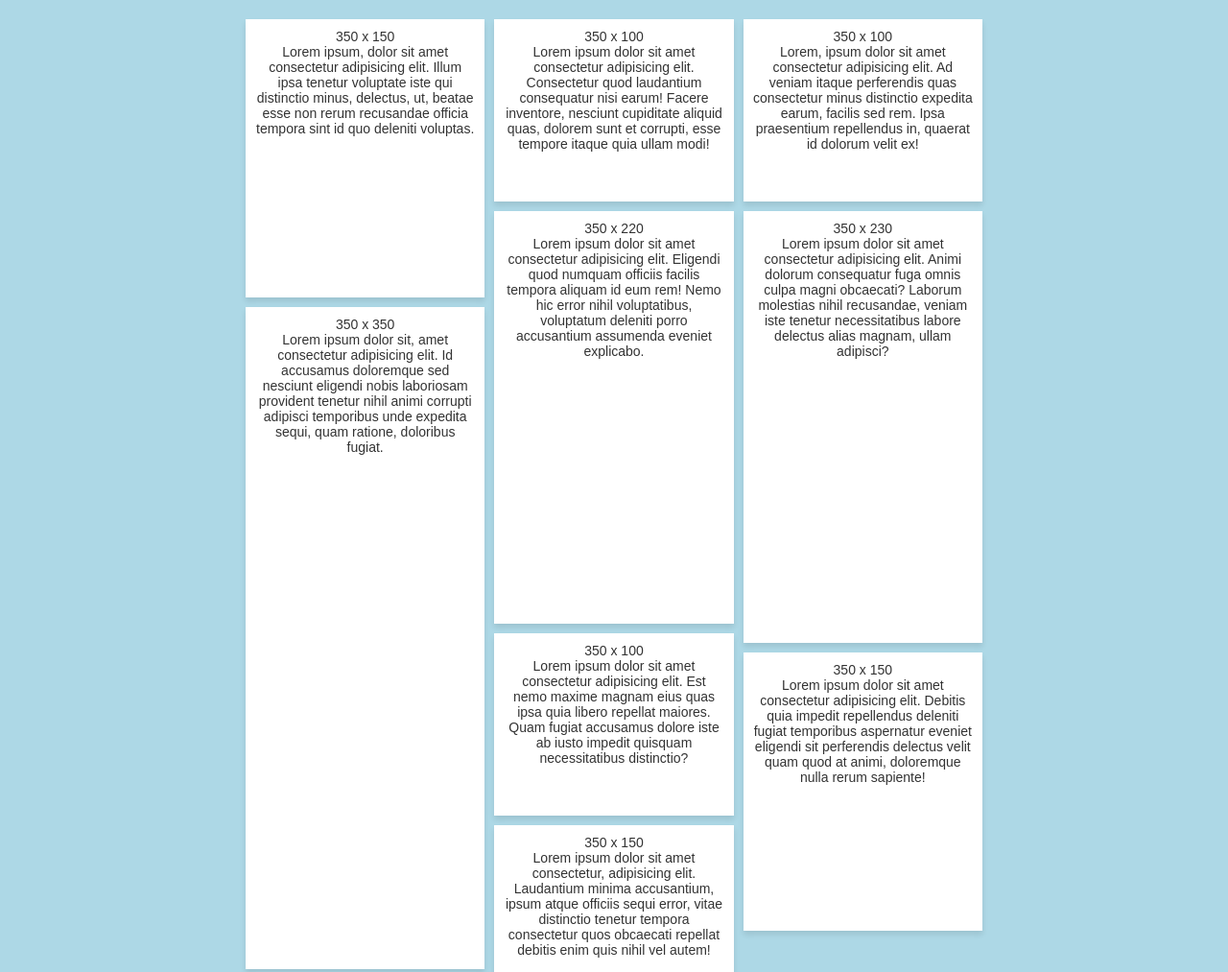
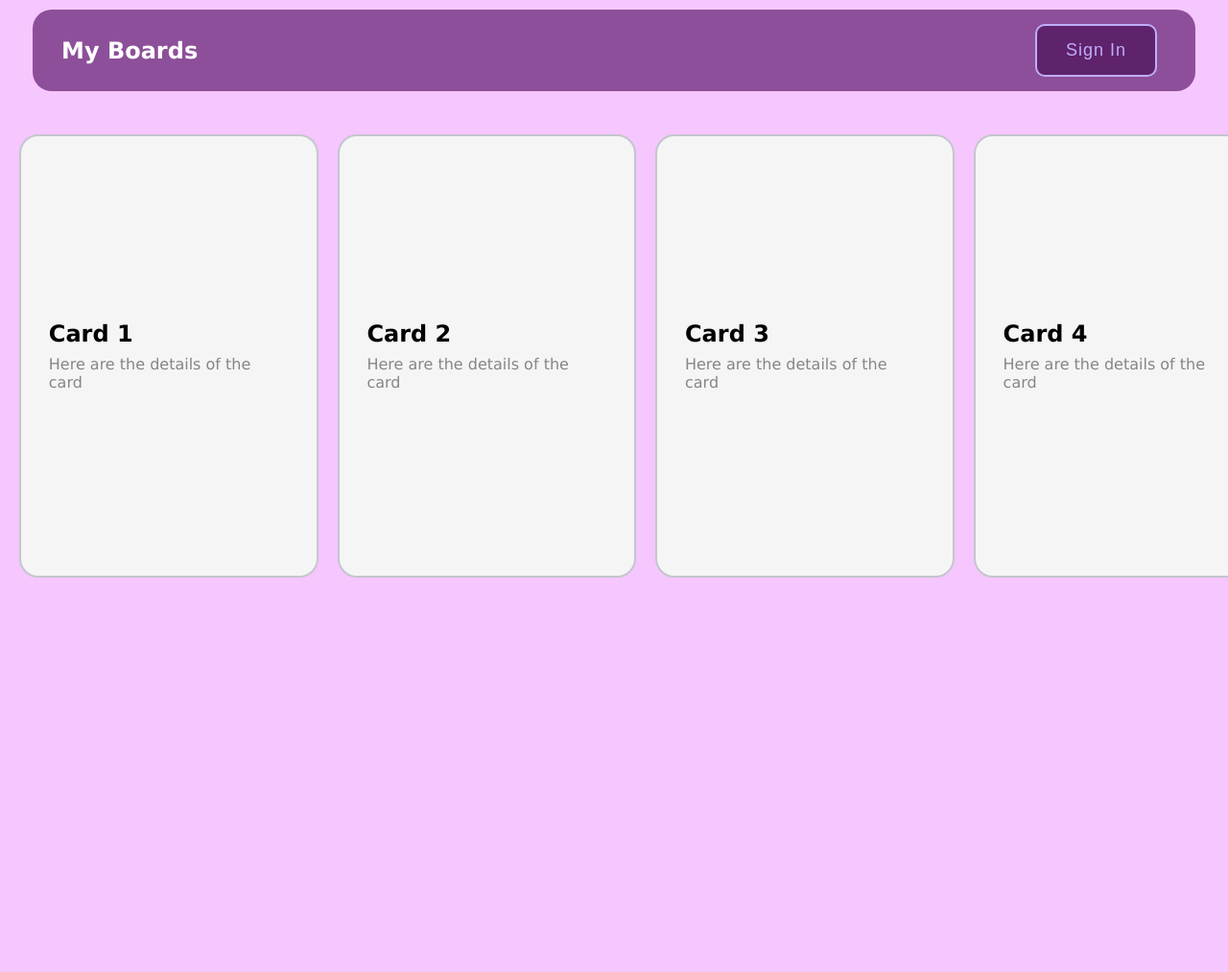
Before and after one commit to Cennge/HTML-Education, a plain HTML site: page index.html in a window 1280 px wide. Shown: the top 1013 px of the page at 96% size. After the commit the page ends 800 px from the top, so only its background shows below. Drawn offline with Linux system fonts and the light colour scheme.

Commit message:
added cards

```diff
--- a/index.html
+++ b/index.html
@@ -10,18 +10,61 @@
 
 <body>
 
-    <div class="grid-container">
-        <div class="grid-item item1">350 x 150 <br>Lorem ipsum, dolor sit amet consectetur adipisicing elit. Illum ipsa tenetur voluptate iste qui distinctio minus, delectus, ut, beatae esse non rerum recusandae officia tempora sint id quo deleniti voluptas.</div>
-        <div class="grid-item item2">350 x 100 <br>Lorem ipsum dolor sit amet consectetur adipisicing elit. Consectetur quod laudantium consequatur nisi earum! Facere inventore, nesciunt cupiditate aliquid quas, dolorem sunt et corrupti, esse tempore itaque quia ullam modi!</div>
-        <div class="grid-item item3">350 x 100 <br>Lorem, ipsum dolor sit amet consectetur adipisicing elit. Ad veniam itaque perferendis quas consectetur minus distinctio expedita earum, facilis sed rem. Ipsa praesentium repellendus in, quaerat id dolorum velit ex!</div>
-        <div class="grid-item item4">350 x 220 <br>Lorem ipsum dolor sit amet consectetur adipisicing elit. Eligendi quod numquam officiis facilis tempora aliquam id eum rem! Nemo hic error nihil voluptatibus, voluptatum deleniti porro accusantium assumenda eveniet explicabo.</div>
-        <div class="grid-item item5">350 x 230 <br>Lorem ipsum dolor sit amet consectetur adipisicing elit. Animi dolorum consequatur fuga omnis culpa magni obcaecati? Laborum molestias nihil recusandae, veniam iste tenetur necessitatibus labore delectus alias magnam, ullam adipisci?</div>
-        <div class="grid-item item6">350 x 350 <br>Lorem ipsum dolor sit, amet consectetur adipisicing elit. Id accusamus doloremque sed nesciunt eligendi nobis laboriosam provident tenetur nihil animi corrupti adipisci temporibus unde expedita sequi, quam ratione, doloribus fugiat.</div>
-        <div class="grid-item item7">350 x 100 <br>Lorem ipsum dolor sit amet consectetur adipisicing elit. Est nemo maxime magnam eius quas ipsa quia libero repellat maiores. Quam fugiat accusamus dolore iste ab iusto impedit quisquam necessitatibus distinctio?</div>
-        <div class="grid-item item8">350 x 150 <br>Lorem ipsum dolor sit amet consectetur adipisicing elit. Debitis quia impedit repellendus deleniti fugiat temporibus aspernatur eveniet eligendi sit perferendis delectus velit quam quod at animi, doloremque nulla rerum sapiente!</div>
-        <div class="grid-item item9">350 x 150 <br>Lorem ipsum dolor sit amet consectetur, adipisicing elit. Laudantium minima accusantium, ipsum atque officiis sequi error, vitae distinctio tenetur tempora consectetur quos obcaecati repellat debitis enim quis nihil vel autem!</div>
-      </div>
+    <header>
+       <span>My Boards</span>
+       <button>Sign In</button>
+    </header>
+
+    <main>
+        <div class="card">
+            <div class="card-details">
+              <p class="text-title">Card 1</p>
+              <p class="text-body">Here are the details of the card</p>
+            </div>
+        </div>
+        <div class="card">
+            <div class="card-details">
+              <p class="text-title">Card 2</p>
+              <p class="text-body">Here are the details of the card</p>
+            </div>
+        </div>
+        <div class="card">
+            <div class="card-details">
+              <p class="text-title">Card 3</p>
+              <p class="text-body">Here are the details of the card</p>
+            </div>
+        </div>
+        <div class="card">
+            <div class="card-details">
+              <p class="text-title">Card 4</p>
+              <p class="text-body">Here are the details of the card</p>
+            </div>
+        </div>
+        <div class="card">
+            <div class="card-details">
+              <p class="text-title">Card 5</p>
+              <p class="text-body">Here are the details of the card</p>
+            </div>
+        </div>
+        <div class="card">
+            <div class="card-details">
+              <p class="text-title">Card 6</p>
+              <p class="text-body">Here are the details of the card</p>
+            </div>
+        </div>
+        <div class="card">
+            <div class="card-details">
+              <p class="text-title">Card 7</p>
+              <p class="text-body">Here are the details of the card</p>
+            </div>
+        </div>
+        <div class="card">
+            <div class="card-details">
+              <p class="text-title">Card 8</p>
+              <p class="text-body">Here are the details of the card</p>
+            </div>
+        </div>
+    </main>
 
 </body>
-
 </html>
--- a/style.css
+++ b/style.css
@@ -1,68 +1,103 @@
-body {
-    font-family: Arial, sans-serif;
-    background-color: lightblue;
+* {
     margin: 0;
-    padding: 20px 20% 20px 20%;
+    padding: 0;
 }
 
-  .grid-container {
-    display: grid;
-    grid-template-columns: repeat(3, 1fr);
-    grid-auto-rows: 10px;
-    gap: 10px;
-    justify-content: center;
+body {
+    background-color: rgb(246, 198, 255);
+    font-family: Verdana, Geneva, Tahoma, sans-serif;
 }
 
-  .grid-item {
-    background-color: rgb(255, 255, 255);
-    padding: 10px;
-    box-shadow: 0 4px 6px rgba(0, 0, 0, 0.1);
-    font-size: 14px;
-    text-align: center;
-    color: #333;
+header {
+    position: fixed;
+    top: 10px;
+    left: 50%;
+    transform: translateX(-50%);
+    display: flex;
+    width: 90%;
+    max-width: 1200px;
+    z-index: 1000;
+    background-color: rgb(141, 79, 153);
+    padding: 5px 30px 5px 30px;
+    align-items: center;
+    border-radius: 20px;
 }
 
-  .item1 {
-    grid-column: span 1;
-    grid-row: span 15;
+header span {
+    color: white;
+    font-weight: bolder;
+    font-size: 1.5em;
 }
 
-  .item2 {
-    grid-column: span 1;
-    grid-row: span 10;
+header button {
+    position: relative;
+    display: inline-block;
+    margin: 10px;
+    padding: 15px 30px;
+    text-align: center;
+    font-size: 18px;
+    letter-spacing: 1px;
+    text-decoration: none;
+    color: #c0adff;
+    background: transparent;
+    cursor: pointer;
+    transition: ease-out 0.5s;
+    border: 2px solid #c0adff;
+    border-radius: 10px;
+    box-shadow: inset 0 0 0 0 #c0adff;
+    margin-left: auto;
+    background-color: #5f236b;
 }
 
-  .item3 {
-    grid-column: span 1;
-    grid-row: span 10;
+header button:hover {
+    color: white;
+    box-shadow: inset 0 -100px 0 0 #a95ac1;
 }
 
-  .item4 {
-    grid-column: span 1;
-    grid-row: span 22;
+header button:active {
+    transform: scale(0.9);
 }
 
-  .item5 {
-    grid-column: span 1;
-    grid-row: span 23;
+main {
+    margin-top: 120px;
+    display: flex;
+    gap: 20px;
+    overflow-x: auto;
+    padding: 20px;
+    scroll-snap-type: x mandatory;
 }
 
-  .item6 {
-    grid-column: span 1;
-    grid-row: span 35;
+.card {
+    width: 250px;
+    height: 400px;
+    border-radius: 20px;
+    background: #f5f5f5;
+    position: relative;
+    padding: 1.8rem;
+    border: 2px solid #c3c6ce;
+    transition: 0.5s ease-out;
+    overflow: visible;
+    flex-shrink: 0;
 }
 
-  .item7 {
-    grid-column: span 1;
-    grid-row: span 10;
+.card-details {
+    color: black;
+    height: 100%;
+    gap: .5em;
+    display: grid;
+    place-content: center;
 }
 
-  .item8 {
-    grid-column: span 1;
-    grid-row: span 15;
+.text-body {
+    color: rgb(134, 134, 134);
 }
 
-  .item9 {
-    grid-column: span 1;
-    grid-row: span 15;
+.text-title {
+    font-size: 1.5em;
+    font-weight: bold;
 }
+
+.card:hover {
+    border-color: #f000f8;
+    box-shadow: 0 4px 18px 0 rgba(0, 0, 0, 0.25);
+}
```
Lines whose indentation alone changed are shown as unchanged.
